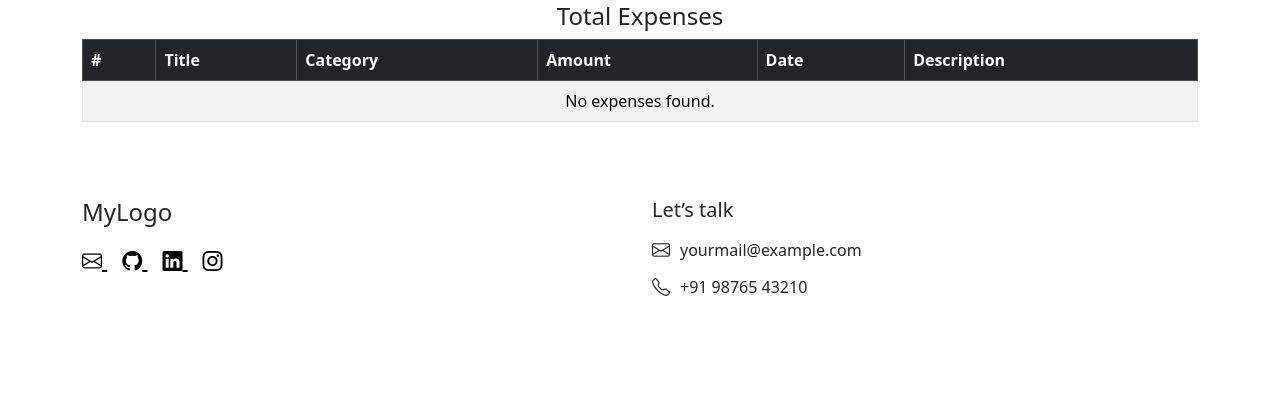
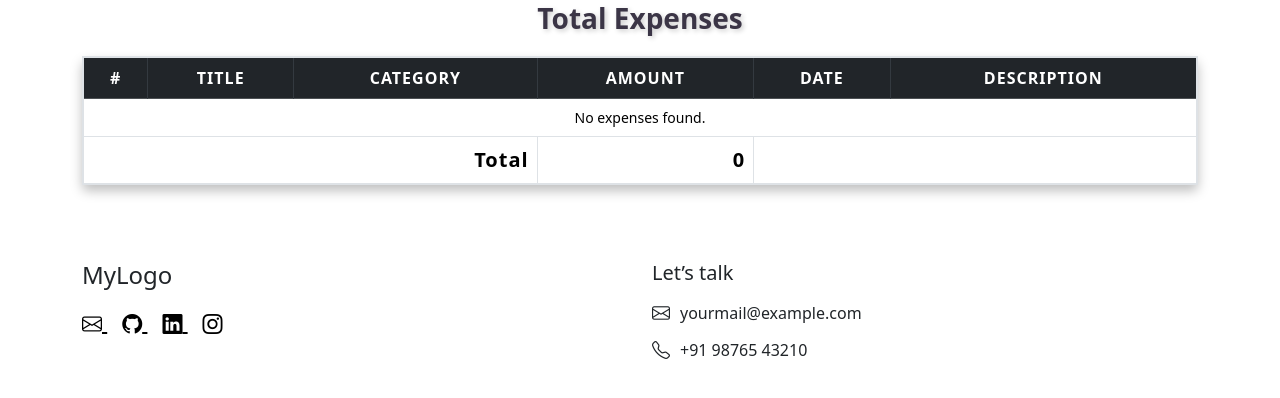
Before and after one commit to coderpravin/Expenes-Track-User, a Django app: page /user-total-expenses/ in a window 1280 px wide. Shown: the part 54-452 px from the top of the page. Run offline with Django 5.2, Linux system fonts and the light colour scheme; data that the repository does not hold is empty.

Commit message:
Add total calculation logic and enhance table styling using external CSS

```diff
--- a/project/expenses/views.py
+++ b/project/expenses/views.py
@@ -184,6 +184,8 @@ def add_user_expenses(request):
 
 def user_total_expenses(request):
     expenses = Expenses.objects.all()
-    print(expenses)
-    context = {'expenses': expenses}
+    total_Expenses = sum(total.amount for total in expenses)
+
+    context = {'expenses': expenses,
+                'total_amount': total_Expenses}
     return render(request, 'user_profile/user_total_expenses.html', context )
--- /dev/null
+++ b/project/static/css/total_expenses.css
@@ -0,0 +1,75 @@
+/* Page title styling */
+h4.text-center {
+    font-size: 28px;
+    font-weight: 900; /* bold */
+    color: #3b3546; /* light purple */
+    text-shadow: 2px 2px 5px rgba(0, 0, 0, 0.2); /* subtle shadow */
+    margin-bottom: 20px;
+    transition: transform 0.3s, color 0.3s;
+}
+
+/* Table overall styling */
+table {
+    border: 2px solid #343a40; /* dark border */
+    border-collapse: collapse;
+    box-shadow: 0 6px 12px rgba(0, 0, 0, 0.25); /* stronger external shadow */
+    width: 100%;
+    margin-top: 20px;
+}
+
+/* Table headers */
+table thead th {
+    background-color: #343a40; /* dark header */
+    color: #fff;
+    font-weight: 700;
+    text-transform: uppercase;
+    letter-spacing: 1px;
+    border: 2px solid #343a40;
+    text-align: center;
+}
+
+/* Table body cells */
+table tbody td {
+    border: 1px solid #dee2e6;
+    padding: 10px;
+    font-size: 14px;
+    text-align: center;
+}
+
+/* Striped rows */
+table tbody tr:nth-child(odd) {
+    background-color: #f9f9f9;
+}
+
+/* Hover effect on rows */
+table tbody tr:hover {
+    background-color: #e2e6ea;
+    transition: 0.3s;
+}
+
+/* Total row styling */
+table tfoot tr {
+    background-color: #28a745; /* green background for total */
+    font-weight: 900;
+    color: #fff; /* white text */
+    font-size: 20px; /* bigger font */
+    text-align: center;
+    letter-spacing: 1px;
+}
+
+/* Total amount column specifically */
+table tfoot th:nth-child(4) {
+    color: #ffeb3b; /* bright yellow for total amount */
+    font-size: 22px;
+}
+
+/* Total label alignment */
+table tfoot th {
+    text-align: right;
+    padding-right: 15px;
+}
+
+/* Responsive table shadow & padding */
+.container table {
+    border-radius: 5px;
+}
--- a/project/templates/user_profile/user_total_expenses.html
+++ b/project/templates/user_profile/user_total_expenses.html
@@ -4,13 +4,13 @@
 {% block title %}Total Expenses{% endblock %}
 
 {% block extra_css %}
-<link rel="stylesheet" href="{% static 'css/login.css' %}">
+<link rel="stylesheet" href="{% static 'css/total_expenses.css' %}">
 {% endblock %}
 
 {% block content %}
 <div class="container">
     <h4 class="text-center">Total Expenses</h4>
-    <table class="table table-bordered table-striped">
+    <table class="table table-bordered">
         <thead class="table-dark">
             <tr>
                 <th>#</th>
@@ -39,6 +39,14 @@
             {% endfor %}
         </tbody>
 
+        <tfoot>
+            <tr>
+                <th colspan="3" class="text-end">Total</th>
+                <th>{{ total_amount }}</th>
+                <th colspan="2"></th>
+            </tr>
+        </tfoot>
+
     </table>
 </div>
 {% endblock %}
```
